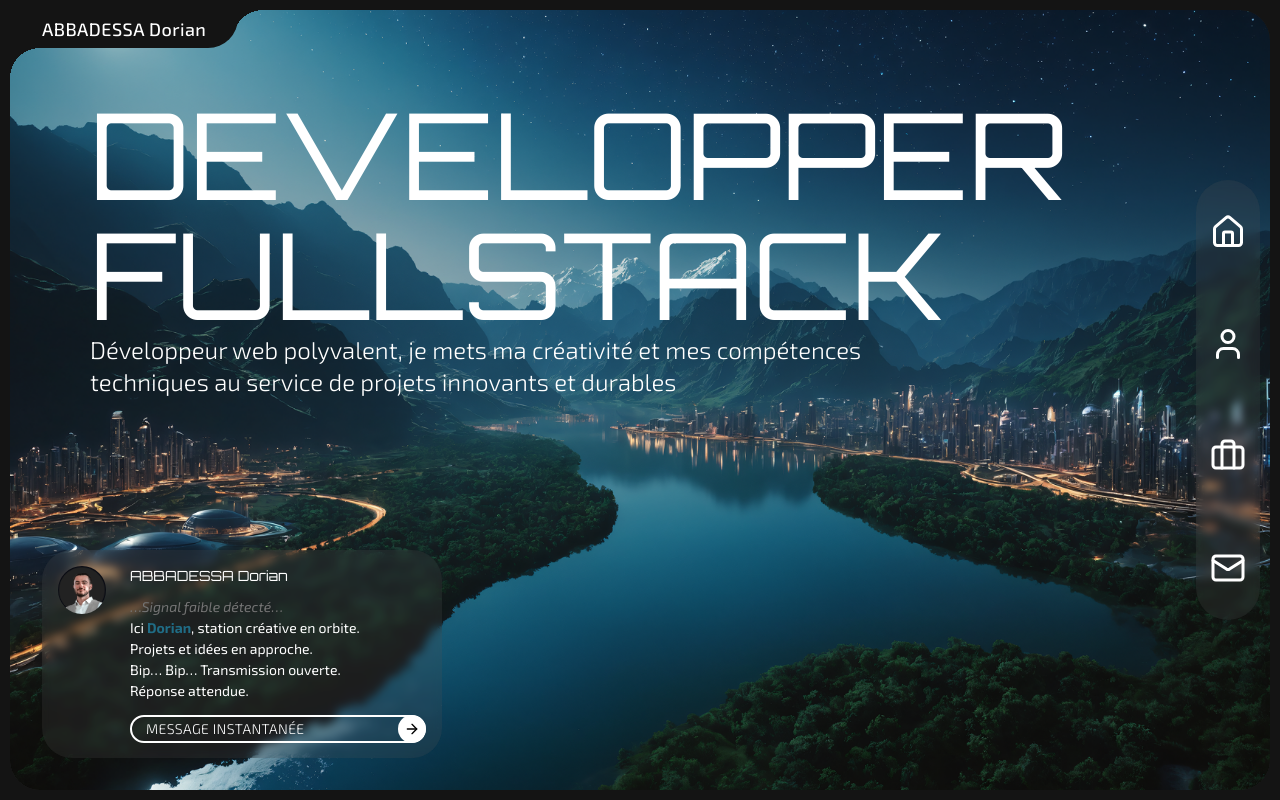
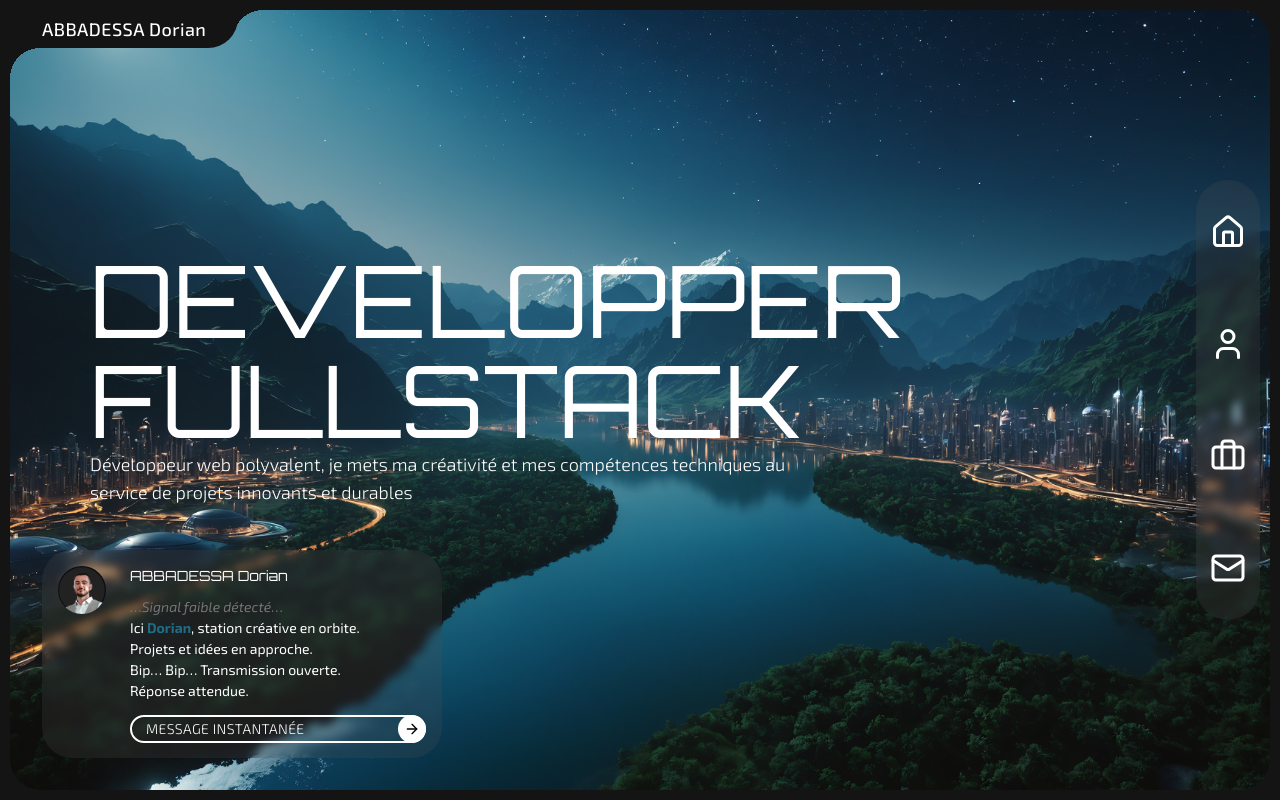
Before and after one commit to DorianABDS/PortfolioV2, a React (Vite) app in the folder frontend/: page / in a window 1280 px wide. Built offline with nearby package versions, Linux system fonts and the light colour scheme.

Commit message:
fix(HeroSection): adjust css for XL breakpoint

```diff
--- a/frontend/src/components/sections/HeroSection.jsx
+++ b/frontend/src/components/sections/HeroSection.jsx
@@ -40,7 +40,7 @@ export default function HeroSection() {
         sm: "text-3xl",
         md: "md:text-7xl",
         lg: "lg:text-[90px]",
-        xl: "xl:text-[120px]",
+        xl: "xl:text-[100px]",
         "2xl": "2xl:text-[150px]",
     };
 
@@ -49,7 +49,7 @@ export default function HeroSection() {
         sm: "text-sm w-auto mb-72",
         md: "md:text-base md:max-w-[550px] md:mb-60",
         lg: "lg:text-base lg:max-w-[600px] lg:mb-40",
-        xl: "xl:text-2xl xl:max-w-[800px] xl:mb-28",
+        xl: "xl:text-lg xl:max-w-[700px] xl:mb-1",
         "2xl": "2xl:text-xl 2xl:max-w-[900px] 2xl:mb-20",
     };
 
```
